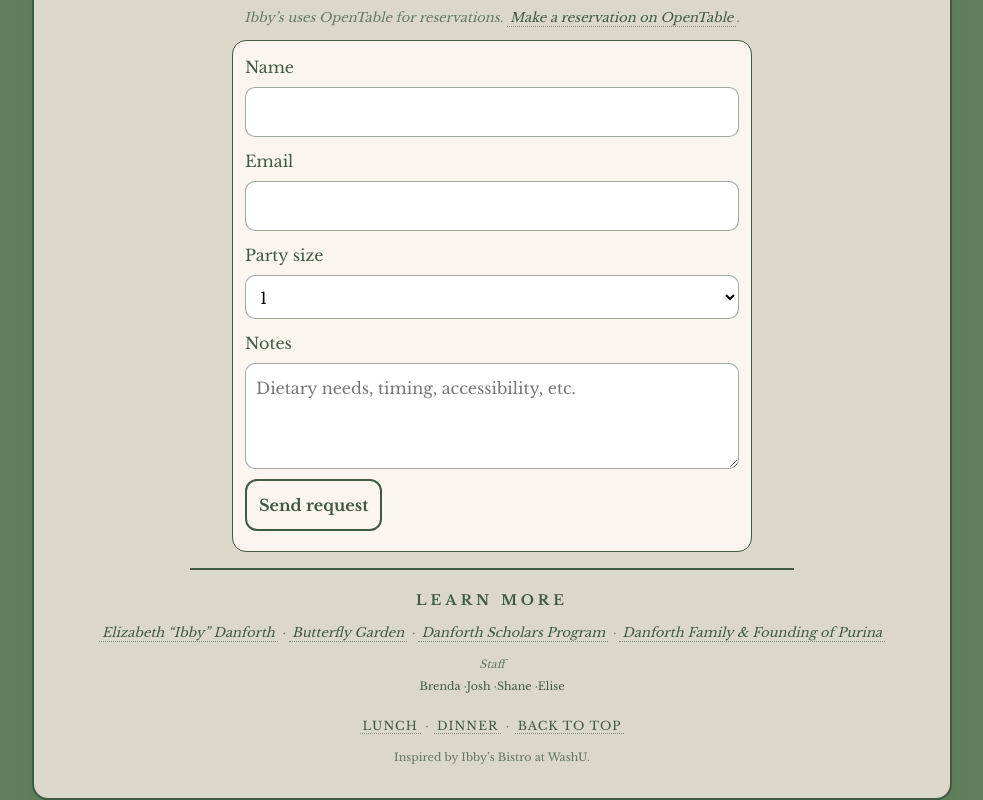
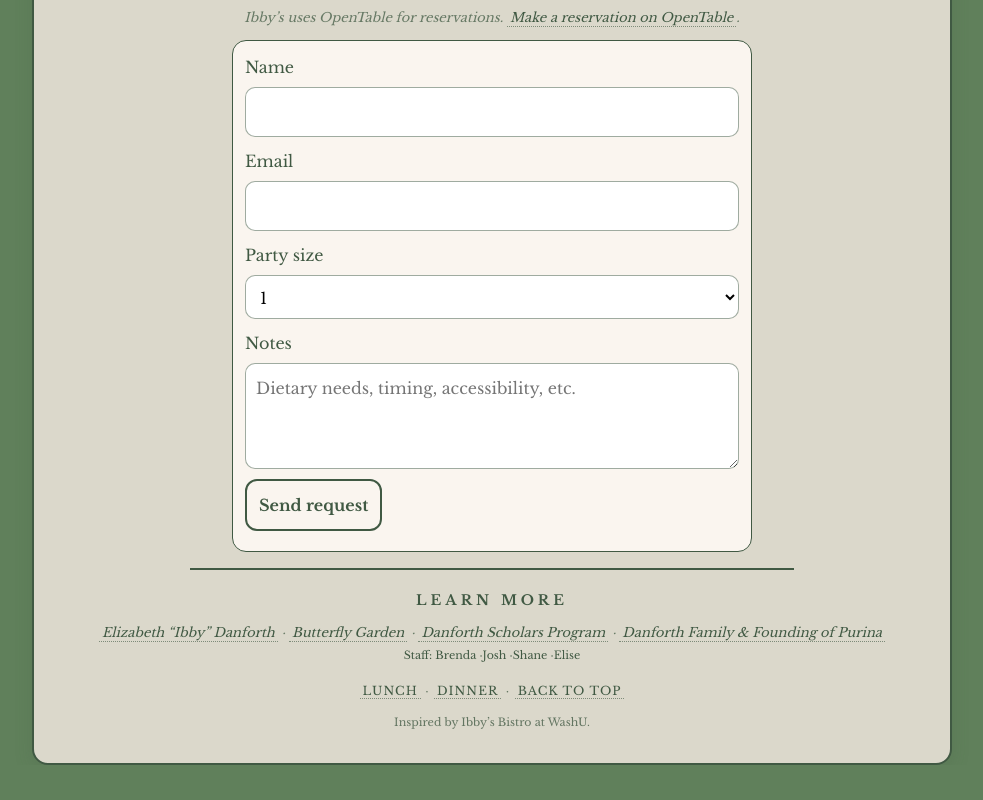
Before and after one commit to blairfranciscus/ibbys, a plain HTML site: page index.html in a window 1280 px wide. Shown: the part 1593-2393 px from the top of the page, without its empty margins (148-1131 px from the left). After the commit the page ends 2358 px from the top, so only its background shows below. Drawn offline with nearby package versions, Linux system fonts and the light colour scheme.

Commit message:
new list structer

```diff
--- a/index.html
+++ b/index.html
@@ -184,8 +184,8 @@
           ·
           <a href="https://www.lindenwood.edu/files/resources/danforth-student.pdf" target="_blank" rel="noopener">Danforth Family &amp; Founding of Purina</a>
         </p>
-        <p class="tiny note">Staff</p>
         <ul class="staff-list tiny" aria-label="Ibby's Bistro staff">
+          <li class="staff-label">Staff:</li>
           <li>Brenda</li>
           <li>Josh</li>
           <li>Shane</li>
--- a/styles.css
+++ b/styles.css
@@ -419,8 +419,9 @@ input, select, textarea{
 .staff-list{
   list-style: none;
   text-align: center;
-  margin: 3px 0 0 0;
+  margin: 4px 0 0 0;
   padding: 0;
+  line-height: 1.2;
 }
 
 .staff-list li{
@@ -429,6 +430,10 @@ input, select, textarea{
 
 .staff-list li + li::before{
   content: " \00b7 ";
+}
+
+.staff-list .staff-label + li::before{
+  content: " ";
 }
 
 .backtop{
```
